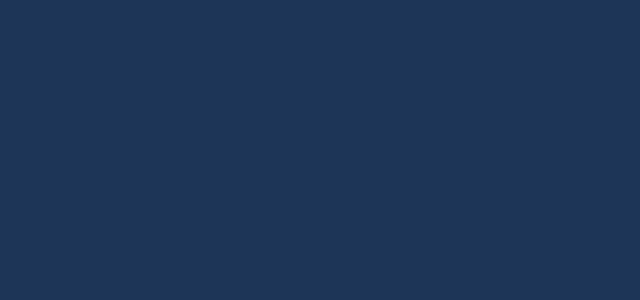
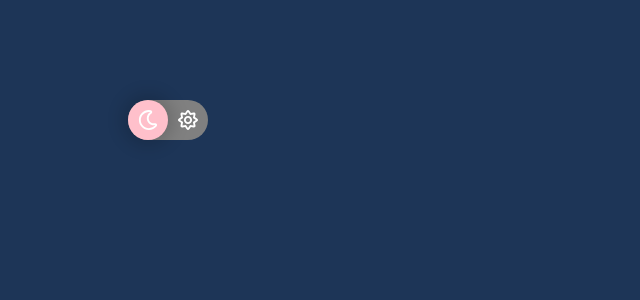
Before and after one commit to daisymaclennan/ts-portfolio, a Next.js app: page / in a window 1280 px wide. Shown: the top 300 px of the page, without its empty margins (0-640 px from the left). Built offline with nearby package versions, Linux system fonts and the light colour scheme.

Commit message:
Make toggle switch for theme

```diff
--- a/components/GlobalLayout/GlobalLayout.tsx
+++ b/components/GlobalLayout/GlobalLayout.tsx
@@ -5,6 +5,7 @@ import { Reset } from "styled-reset";
 import variables from "../../theme/variables";
 import { ThemeType } from "../../types";
 import ThemeHandler from "./ThemeHandler";
+import Header from "../Header/Header";
 
 const GlobalStyle = createGlobalStyle<{ theme: ThemeType }>`
     ${variables}
@@ -37,6 +38,7 @@ const GlobalLayout = ({ children }: GlobalLayoutProps) => {
         />
       </Head>
       <GlobalStyle />
+      <Header />
       {children}
     </ThemeHandler>
   );
--- a/components/GlobalLayout/ThemeHandler.tsx
+++ b/components/GlobalLayout/ThemeHandler.tsx
@@ -2,7 +2,7 @@ import { useState } from "react";
 import { ThemeProvider } from "styled-components";
 import { Context } from "../../contexts/Context";
 import darkTheme from "../../theme/darkTheme";
-import lightTheme from "../../theme/darkTheme";
+import lightTheme from "../../theme/lightTheme";
 import { ThemeType } from "../../types";
 
 const ThemeHandler = ({ children }: { children: React.ReactNode }) => {
--- a/components/Header/Header.tsx
+++ b/components/Header/Header.tsx
@@ -14,10 +14,11 @@ const Header = ({ className }: HeaderProps) => {
 };
 
 const StyledHeader = styled(Header)`
-  width: 100%;
+  width: 80%;
   position: fixed;
   top: 0;
-  left: 0;
+  left: 10%;
+  padding: 100px 0;
 `;
 
 export default StyledHeader;
--- a/components/ThemeToggle/ThemeToggle.tsx
+++ b/components/ThemeToggle/ThemeToggle.tsx
@@ -1,5 +1,6 @@
 import { useContext } from "react";
 import styled from "styled-components";
+import { motion } from "framer-motion";
 import ThemeToggleButton from "./ThemeToggleButton";
 import { Context } from "../../contexts/Context";
 
@@ -7,20 +8,22 @@ interface ThemeToggleProps {
   className?: string;
 }
 
+const variants = {
+  right: {
+    left: '50%',
+  },
+  left: {
+    left: 0,
+  },
+};
+
 const ThemeToggle = ({ className }: ThemeToggleProps) => {
   const [theme, switchTheme] = useContext(Context);
   return (
     <div className={className}>
-      <ThemeToggleButton
-        onClick={() => switchTheme("dark")}
-        mode="dark"
-        active={theme === "dark"}
-      />
-      <ThemeToggleButton
-        onClick={() => switchTheme("light")}
-        mode="light"
-        active={theme === "light"}
-      />
+      <motion.span variants={variants} animate={theme.name === 'dark' ? 'left' : 'right'} initial={theme.name === 'dark' ? 'left' : 'right'} />
+      <ThemeToggleButton onClick={() => switchTheme("dark")} mode="dark" />
+      <ThemeToggleButton onClick={() => switchTheme("light")} mode="light" />
     </div>
   );
 };
@@ -29,12 +32,19 @@ const StyledThemeToggle = styled(ThemeToggle)`
   display: flex;
   align-items: center;
   justify-content: space-between;
-  width: 90px;
+  width: 80px;
+  background: grey;
+  border-radius: 20px;
+  position: relative;
 
-  @media (max-width: var(--bp-small)) {
-    flex-direction: column;
-    height: 90px;
+  span {
+    position: absolute;
     width: 40px;
+    height: 100%;
+    border-radius: 20px;
+    background: pink;
+    z-index: 1;
+    box-shadow: rgb(0 0 0 / 15%) 0px 0px 1rem 0.4rem;
   }
 `;
 
--- a/components/ThemeToggle/ThemeToggleButton.tsx
+++ b/components/ThemeToggle/ThemeToggleButton.tsx
@@ -31,6 +31,9 @@ const StyledThemeToggleButton = styled(ThemeToggleButton)<StyledThemeToggleButto
   justify-content: center;
   align-items: center;
   transition: 0.25s ease-in-out;
+  background: transparent;
+  position: relative;
+  z-index: 2;
 
   svg {
     fill: white;
@@ -42,18 +45,6 @@ const StyledThemeToggleButton = styled(ThemeToggleButton)<StyledThemeToggleButto
     `
     cursor: pointer;
   `}
-
-  ${(props) =>
-    props.mode === "dark" &&
-    `
-    background: ${darkTheme.background};
-  `}
-
-  ${(props) =>
-    props.mode === "light" &&
-    `
-    background: ${lightTheme.background};
-  `}
 `;
 
 export default StyledThemeToggleButton;
--- a/theme/darkTheme.tsx
+++ b/theme/darkTheme.tsx
@@ -1,4 +1,5 @@
 const darkTheme = {
+    name: 'dark',
     background: '#1D3557',
 };
 
--- a/theme/lightTheme.tsx
+++ b/theme/lightTheme.tsx
@@ -1,4 +1,5 @@
 const lightTheme = {
+    name: 'light',
     background: '#F1FAEE',
 };
 
```
